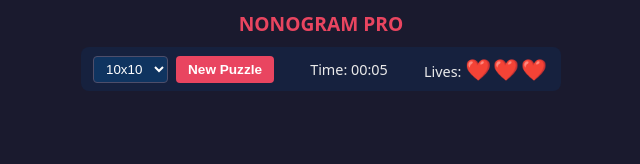
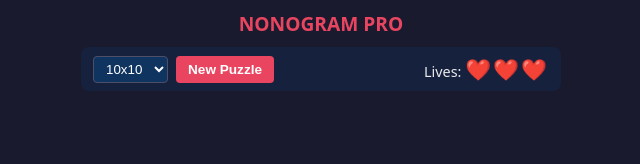
Before and after one commit to mcanevet/nonogram, a plain HTML site: page index.html in a window 1280 px wide. Shown: the top 164 px of the page, 319-959 px from the left. Drawn offline with Linux system fonts and the light colour scheme.

Commit message:
feat: remove timer

```diff
--- a/game.js
+++ b/game.js
@@ -6,8 +6,6 @@ class Engine {
     this.mistakes = 0;
     this.isGameOver = false;
     this.mode = 'fill';
-    this.seconds = 0;
-    this.timerInt = null;
     this.autoCross = false;
     this.showCorrect = false;
     this.highlightComplete = false;
@@ -19,7 +17,6 @@ class Engine {
       hTop: document.getElementById('hintsTop'),
       hLeft: document.getElementById('hintsLeft'),
       mistakes: document.getElementById('mistakes'),
-      timer: document.getElementById('timer'),
       msg: document.getElementById('msg'),
       diff: document.getElementById('diffSelect')
     };
@@ -58,7 +55,6 @@ class Engine {
   }
 
   init() {
-    clearInterval(this.timerInt);
     this.size = parseInt(this.els.diff.value);
     this.completedRows = new Set();
     this.completedCols = new Set();
@@ -77,7 +73,6 @@ class Engine {
 
     this.render();
     this.updateModeButton();
-    this.startTimer();
     this.updateStats();
   }
 
@@ -232,7 +227,6 @@ class Engine {
     this.els.msg.textContent = "GAME OVER";
     this.els.msg.className = "message lose";
     this.revealSolution();
-    clearInterval(this.timerInt);
   }
 
   getHintsFromSolution(line) {
@@ -391,7 +385,6 @@ class Engine {
       this.isGameOver = true;
       this.els.msg.textContent = "PUZZLE SOLVED!";
       this.els.msg.className = "message win";
-      clearInterval(this.timerInt);
       this.playWinAnimation();
     }
   }
@@ -416,15 +409,6 @@ class Engine {
     const hearts = '❤️'.repeat(3 - this.mistakes) + '🖤'.repeat(this.mistakes);
     this.els.mistakes.textContent = hearts;
   }
-
-  startTimer() {
-    this.timerInt = setInterval(() => {
-      this.seconds++;
-      const m = Math.floor(this.seconds / 60).toString().padStart(2, '0');
-      const s = (this.seconds % 60).toString().padStart(2, '0');
-      this.els.timer.textContent = `${m}:${s}`;
-    }, 1000);
-  }
 }
 
 // Start the game
--- a/index.html
+++ b/index.html
@@ -26,7 +26,6 @@
       </select>
       <button id="newGame">New Puzzle</button>
     </div>
-    <div>Time: <span id="timer">00:00</span></div>
     <div>Lives: <span id="mistakes">❤️❤️❤️</span></div>
   </div>
 
```
